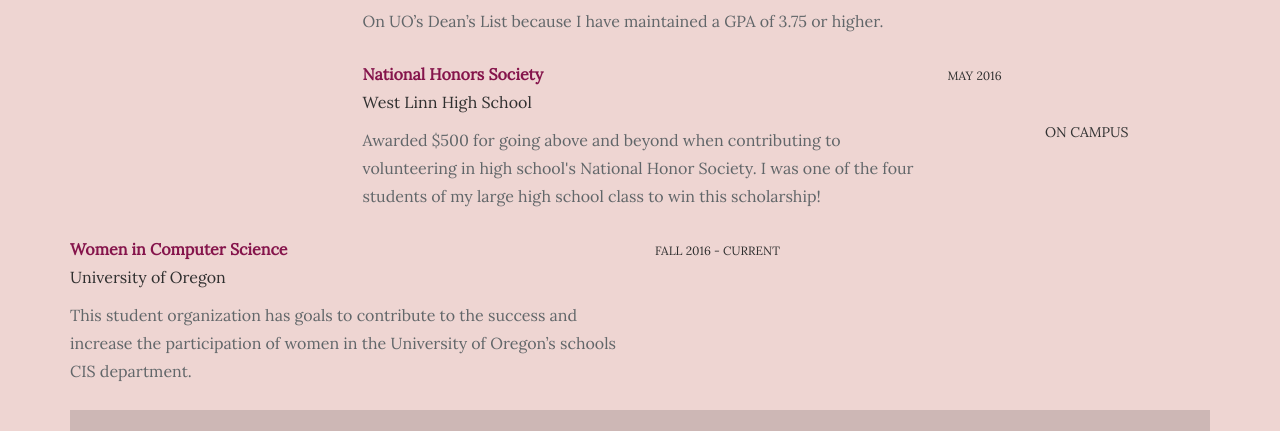
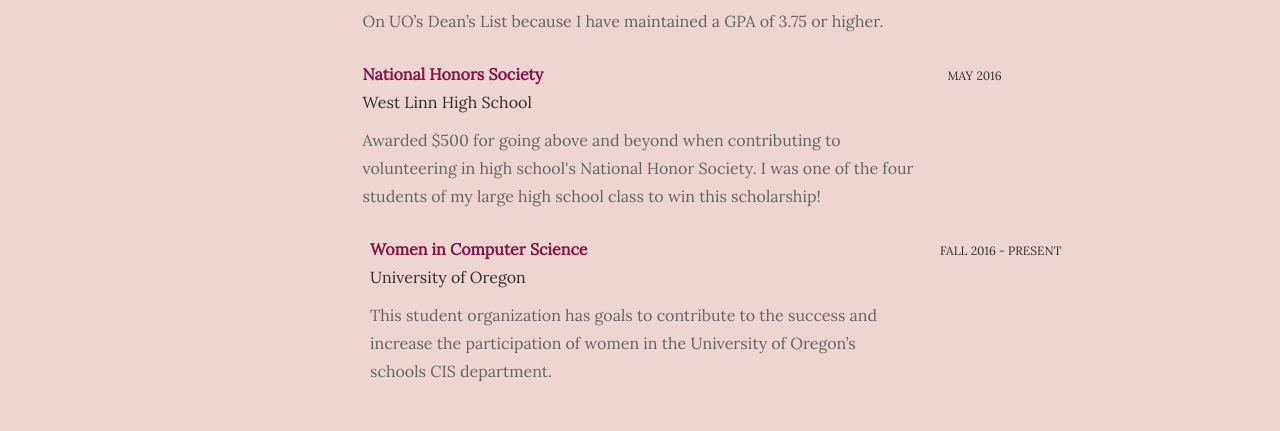
Before and after one commit to tmadden-uo/tmadden-uo.github.io, a plain HTML site: page index.html in a window 1280 px wide. Shown: the part 1327-1758 px from the top of the page. Drawn offline with Linux system fonts and the light colour scheme.

Commit message:
Update index.html

```diff
--- a/index.html
+++ b/index.html
@@ -153,26 +153,26 @@
 	<div class="container desc">
 		<div class="row">
 
-				<div class="col-lg-2 col-lg-offset-1">
 					<h5>ON CAMPUS</h5>
 				</div>
-				<!-- EDIT: work line 1 -->
-				<div class="col-lg-6">
-					<p class="tight"><t>Women in Computer Science </t><br/>
-						University of Oregon <br/>
+
+
+				<!-- EDIT: awards line 2-->
+				<div class="col-lg-6 col-lg-offset-3">
+					<p class="tight"><t>Women in Computer Science</t><br/>
+						University of Oregon
 					</p>
 					<p><more>This student organization has goals to
 contribute to the success and increase the participation of women in the University of Oregon’s
 schools CIS department.</more></p>
 				</div>
 				<div class="col-lg-3">
-					<p><sm>FALL 2016 - CURRENT <br />
-
-
+					<p><sm>FALL 2016 - PRESENT</sm></p>
+				</div>
 
 		</div><!--/.row -->
 		<br>
-	</div><!--/.container -->
+
 
 </body>
 <section id="contact" name="contact"></section>
```
